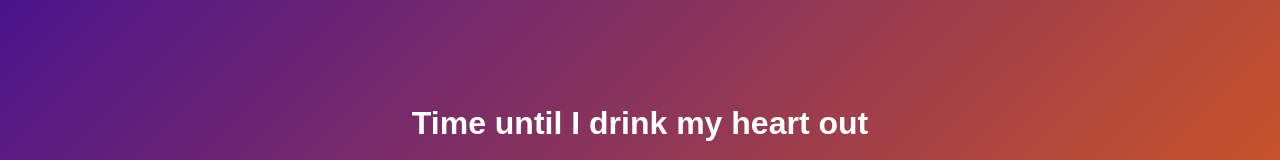
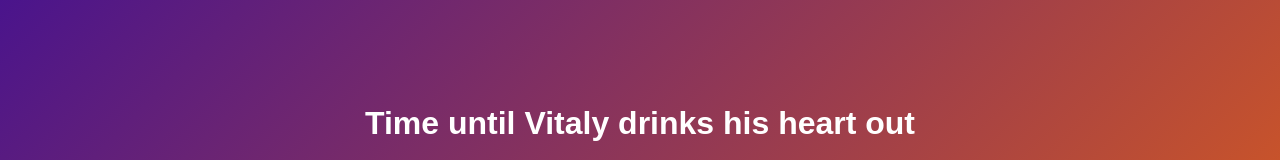
Before and after one commit to Fredy12Pe/drink, a plain HTML site: page index.html in a window 1280 px wide. Shown: the top 160 px of the page. Drawn offline with Linux system fonts and the light colour scheme; grey boxes are pictures that could not be loaded.

Commit message:
added Vitaly name

```diff
--- a/index.html
+++ b/index.html
@@ -8,7 +8,7 @@
 </head>
 <body>
     <div class="countdown-container">
-        <h1>Time until I drink my heart out</h1>
+        <h1>Time until Vitaly drinks his heart out</h1>
         <div id="gif-section">
             <iframe src="https://giphy.com/embed/xT0xeJpnrWC4XWblEk" width="480" height="320" frameBorder="0" class="giphy-embed" allowFullScreen></iframe><p><a href="https://giphy.com/gifs/whoa-hd-tim-and-eric-xT0xeJpnrWC4XWblEk"></a></p>        <div id="countdown">
             <div class="time-unit">
```
